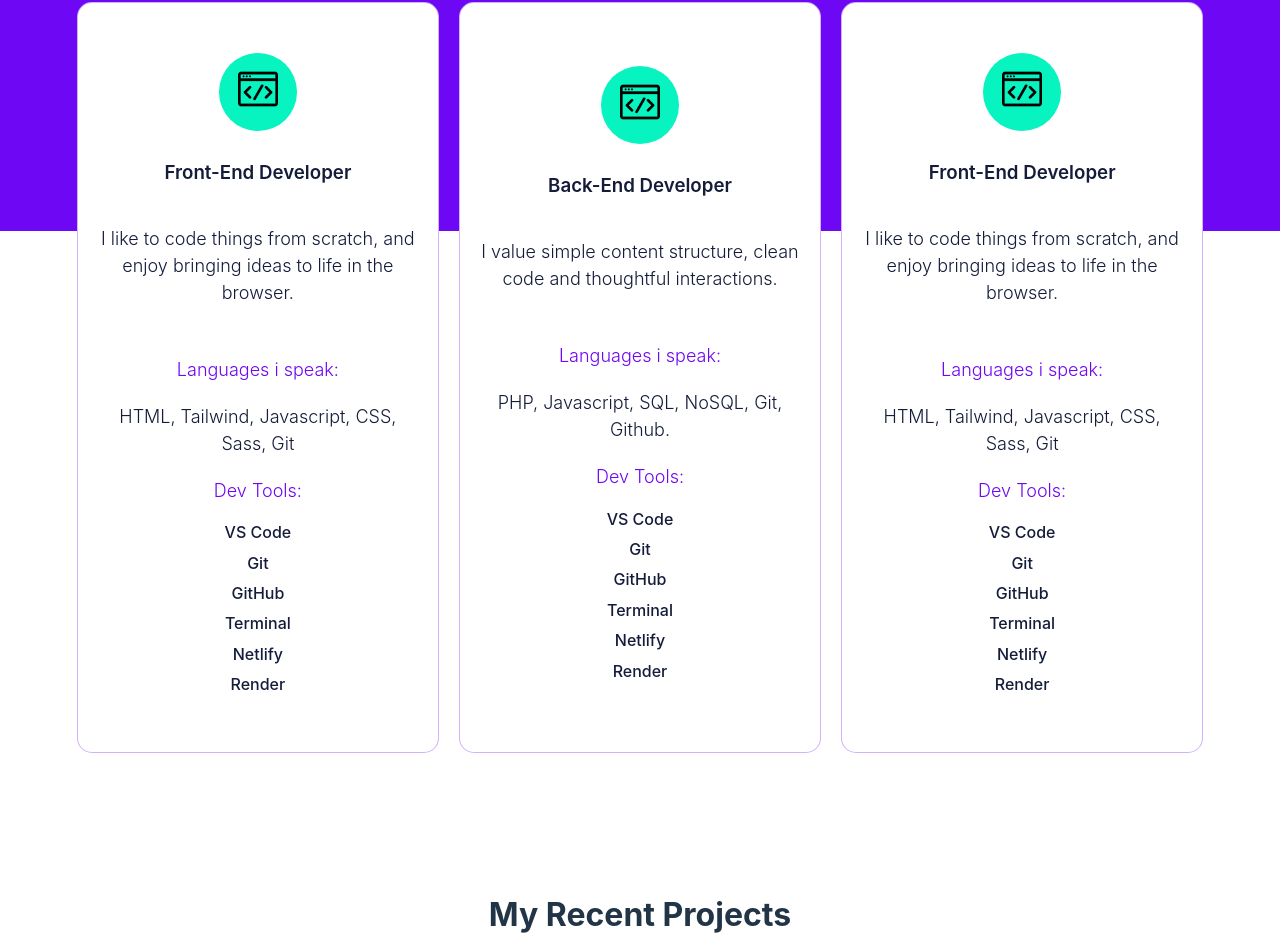
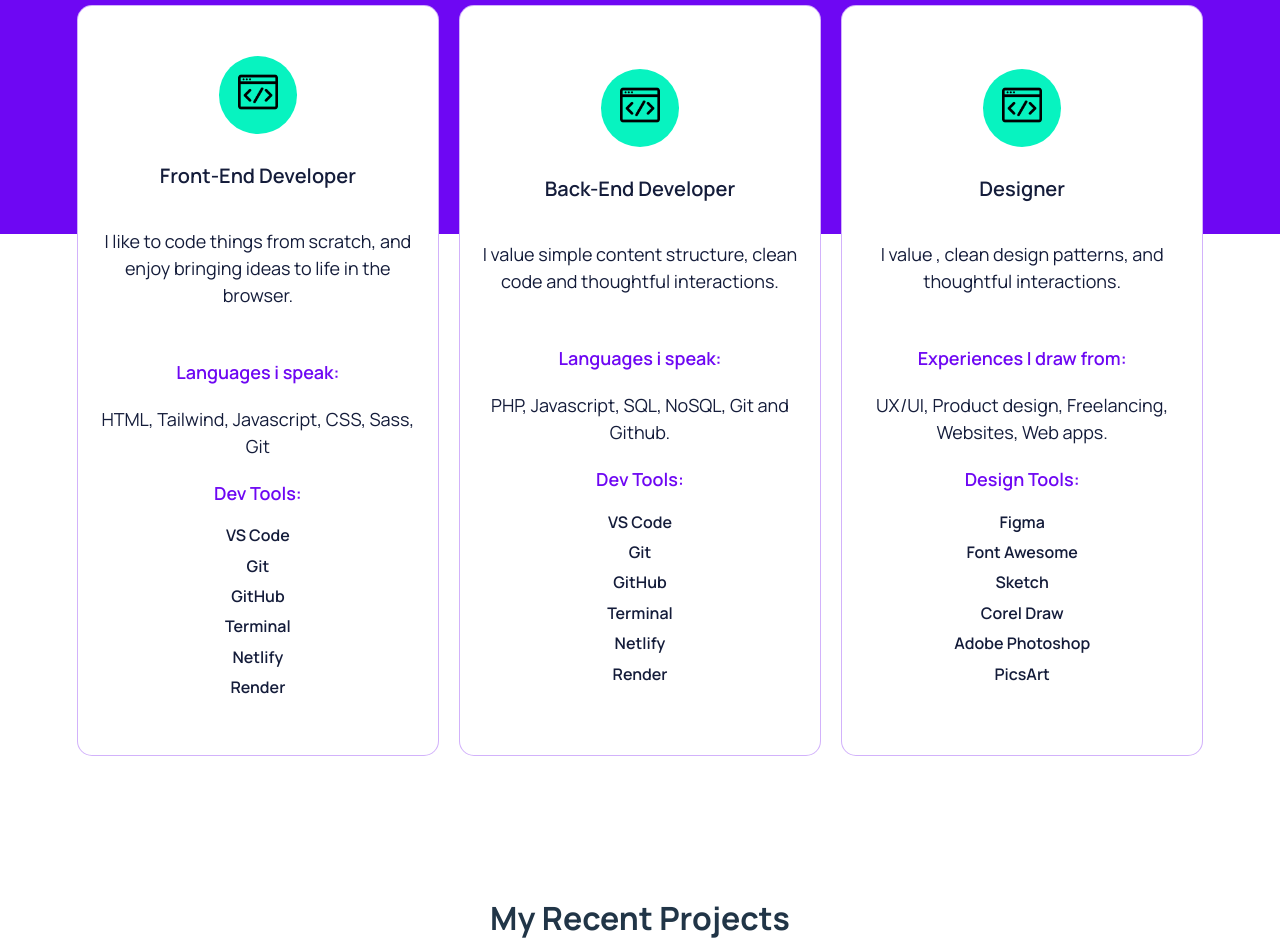
Before and after one commit to alamadrid01/inventory, a React (Vite) app: page / in a window 1280 px wide. Shown: the part 1510-2462 px from the top of the page. Built offline with nearby package versions, Linux system fonts and the light colour scheme.

Commit message:
Fix: Fix errors of the component Style: Updated the style of the components

```diff
--- a/index.html
+++ b/index.html
@@ -5,6 +5,7 @@
     <link rel="icon" type="image/svg+xml" href="/vite.svg" />
     <meta name="viewport" content="width=device-width, initial-scale=1.0" />
     <title>Vite + React</title>
+    <link rel="preconnect" href="https://fonts.googleapis.com"><link rel="preconnect" href="https://fonts.gstatic.com" crossorigin><link href="https://fonts.googleapis.com/css2?family=Manrope:wght@200;300;400;500;600;700;800&family=Open+Sans:ital,wght@0,300;0,400;0,500;0,600;0,700;0,800;1,300;1,400;1,500;1,600;1,700;1,800&display=swap" rel="stylesheet">
   </head>
   <body>
     <div id="root"></div>
--- a/src/App.jsx
+++ b/src/App.jsx
@@ -5,8 +5,6 @@ import Contact from './pages/Contact'
 import Homepage from './pages/Homepage'
 
 function App() {
-
-
   return (
     <div className="App">
       <Router>
--- a/src/components/HeroSection.jsx
+++ b/src/components/HeroSection.jsx
@@ -9,7 +9,7 @@ function HeroSection() {
     <div className="hero">
       <main className="heroSection">
         <h1>Full Stack Developer & Gamer</h1>
-        <p>Hi! I am developer and code things, and i love what i do. </p>
+        <p>Hi! I am a developer and I code things. </p>
         <div className="picture">
           <img src={me} alt="myself" />
         </div>
@@ -57,7 +57,7 @@ function HeroSection() {
              I value simple content structure, clean code and thoughtful interactions.
             </p>
             <p className="language" >Languages i speak:</p>
-            <p className="languages">PHP, Javascript, SQL, NoSQL, Git, Github.</p>
+            <p className="languages">PHP, Javascript, SQL, NoSQL, Git and Github.</p>
             <p className="tools">Dev Tools:</p>
             <ul>
               <li>VS Code</li>
@@ -72,21 +72,20 @@ function HeroSection() {
             <div className="icon_holder">
             <img src={frontend} alt="front-end" />
             </div>
-            <h3>Front-End Developer</h3>
+            <h3>Designer</h3>
             <p className="title">
-              I like to code things from scratch,
-              and enjoy bringing ideas to life in the browser.
+            I value , clean design patterns, and thoughtful interactions.
             </p>
-            <p className="language">Languages i speak:</p>
-            <p className="languages">HTML, Tailwind, Javascript, CSS, Sass, Git</p>
-            <p className="tools">Dev Tools:</p>
+            <p className="language">Experiences I draw from:</p>
+            <p className="languages">UX/UI, Product design, Freelancing, Websites, Web apps.</p>
+            <p className="tools">Design Tools:</p>
             <ul>
-              <li>VS Code</li>
-              <li>Git</li>
-              <li>GitHub</li>
-              <li>Terminal</li>
-              <li>Netlify</li>
-              <li>Render</li>
+              <li>Figma</li>
+              <li>Font Awesome</li>
+              <li>Sketch</li>
+              <li>Corel Draw</li>
+              <li>Adobe Photoshop</li>
+              <li>PicsArt</li>
             </ul>
           </div>
         </div>
--- a/src/components/Work.jsx
+++ b/src/components/Work.jsx
@@ -7,7 +7,7 @@ function Work() {
     <div>
       <div className="work">
         <h2>My Recent Projects</h2>
-        <p>Here are a few past design projects I've worked on. Want to see more? <form action="mailto:adebayoalameen88@gmail.com" encType='text/plain' method='post'><button type='submit'>Email me.</button></form> </p>
+        <p>Here are a few past projects I've worked on. Want to see more? <form action="mailto:adebayoalameen88@gmail.com" encType='text/plain' method='post'><button type='submit'>Email me.</button></form> </p>
         <div className="card-holder">
             <div className="card">
                 <div className="image">
--- a/src/components/styles/Contact.scss
+++ b/src/components/styles/Contact.scss
@@ -4,12 +4,22 @@
     align-items: center;
     justify-content: center;
     flex-direction: column;
+    position: relative;
+
+    img{
+        position: relative;
+        left: -18rem;
+        top: -1.5rem;
+        width: 40px;
+        height: 40px;
+        margin-bottom: 20px;
+    }
 
     h1{
         width: 60%;
         text-align: center;
         line-height: 1.125;
-        font-size: 40px;
+        font-size: 38px;
         font-weight: 400;
         margin-bottom: 30px;
     }
@@ -35,8 +45,8 @@
                 label{
                     font-size: 20px;
                     margin-bottom: 10px;
-                    color: rgba(128, 128, 128, 0.63);
-                    font-weight: 400;
+                    color: rgba(80, 76, 76, 0.733);
+                    font-weight: 500;
                 }
                 input{
                     font-size: 1.25rem;
@@ -49,7 +59,8 @@
                     border: 1px solid rgba(128, 128, 128, 0.486);
 
                     &:focus{
-                        outline: lightblue;
+                        outline: 1.5px solid #6d07f379;
+                        border: none;
                     }
                 }
             }
@@ -63,7 +74,7 @@
             label{
                 font-size: 20px;
                 margin-bottom: 10px;
-                color: rgba(128, 128, 128, 0.63);
+                color: rgba(80, 76, 76, 0.733);
                 font-weight: 400;
             }
 
@@ -77,7 +88,8 @@
                 border: 1px solid rgba(128, 128, 128, 0.486);
 
                 &:focus{
-                    outline: lightblue;
+                    outline: 1.5px solid #6d07f379;
+                    border: none;
                 }
             }
 
--- a/src/components/styles/HeroSection.scss
+++ b/src/components/styles/HeroSection.scss
@@ -1,6 +1,7 @@
 * {
   margin: 0;
   padding: 0;
+  font-family: 'Manrope', sans-serif;
 }
 .hero {
   .heroSection {
@@ -21,7 +22,7 @@
     p {
       font-size: clamp(1rem, 3vw, 1.5rem);
       color: rgba(10, 10, 10, 0.9);
-      font-weight: 300;
+      font-weight: 400;
     }
     .picture {
       margin-top: 3.5rem;
@@ -66,7 +67,7 @@
       text-align: center;
       line-height: 1.5;
       font-size: clamp(1rem, 3vw, 1.25rem);
-      font-weight: 300;
+      font-weight: 4000;
     }
 
     .card_holder {
@@ -74,7 +75,7 @@
       width: 88%;
       position: absolute;
       display: flex;
-      justify-content: space-between;
+      justify-content: space-around;
       gap: 20px;
       padding: 5rem;
 
@@ -110,10 +111,12 @@
         h3 {
           color: rgb(20, 28, 58);
           font-weight: 600;
+          font-size: 20px;
         }
         p{
           line-height: 1.5;
           font-size: 18px;
+          font-weight: 400;
         }
         .title{
           margin: 40px 0;
@@ -121,6 +124,7 @@
         .language, .tools{
           color: #6e07f3;
           margin: 10px 0;
+          font-weight: 600;
         }
         .languages{
           margin: 10px 0;
--- a/src/components/styles/Startup.scss
+++ b/src/components/styles/Startup.scss
@@ -18,7 +18,7 @@
       text-align: center;
       line-height: 1.5;
       font-size: clamp(1rem, 3vw, 1.25rem);
-      font-weight: 300;
+      font-weight: 4000;
     }
 
     .card-holder{
@@ -84,7 +84,7 @@
             p{
                 margin-top: 10px;
                 font-size: 1.2rem;
-                font-weight: 500;
+                font-weight: 400;
                 text-align: center;
                 line-height: 1.6;
             }
--- a/src/components/styles/Testimonies.scss
+++ b/src/components/styles/Testimonies.scss
@@ -37,7 +37,7 @@
       font-size: 1.4rem;
       line-height: 1.5;
       width: 80%;
-      font-weight: 500;
+      font-weight: 400;
     }
   }
 }
--- a/src/components/styles/Work.scss
+++ b/src/components/styles/Work.scss
@@ -17,10 +17,11 @@
     button{
         outline: none;
         border: none;
-        margin: 0;
+        margin: -1px;
         padding: 0;
         color: #6d07f3;
-        margin-left: 3px;
+        background: none;
+        margin-left: 4px;
     }
 
     .card-holder{
@@ -77,7 +78,7 @@
         }
             p{
                 font-size: 1.2rem;
-                font-weight: 500;
+                font-weight: 400;
                 text-align: center;
                 line-height: 1.6;
             }
--- a/src/pages/Contact.jsx
+++ b/src/pages/Contact.jsx
@@ -1,9 +1,13 @@
 import React from "react";
+import { useNavigate } from "react-router-dom";
 import "../components/styles/Contact.scss";
+import back from "../components/assets/arrow.png";
 
 function Contact() {
+  const Navigate = useNavigate();
   return (
     <div className="contact">
+      <img onClick={() => Navigate("/")} src={back} alt="back-arrow" />
       <h1>
         Thanks for taking the time to reach out. How can I help you today?
       </h1>
```
Also changed, not shown: src/components/Testimonies.jsx (+11 -11 lines), src/components/assets/arrow.png (added), src/components/assets/mentor.svg (added).
